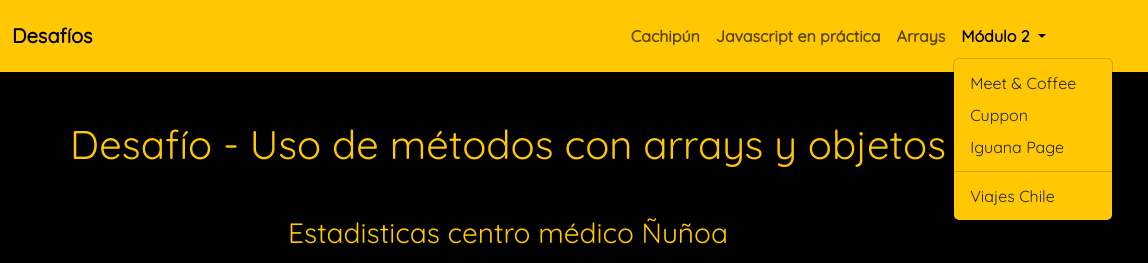
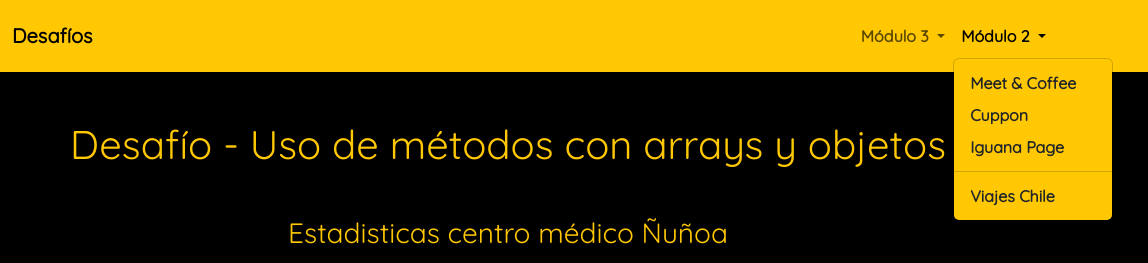
Before and after one commit to jessicamunozm/desaf-o-metodos-con-array, a plain HTML site: page index.html in a window 1280 px wide. Both pictures are taken after a click on the button "Módulo 2". Shown: the top 263 px of the page, 132-1280 px from the left. Drawn offline with nearby package versions, Linux system fonts and the light colour scheme.

Commit message:
se agregan links a navbar

```diff
--- a/assets/css/arraystyle.css
+++ b/assets/css/arraystyle.css
@@ -21,14 +21,15 @@ nav img {
     margin: 1rem;
 }
 
-#dropdownstyle {
+.dropdownstyle {
     background-color: var(--amarillo);
-    font-weight: bolder;
 }
 
-#dropdown {
-    background-color: var(--amarillo);
+.dropdown-item {
+    font-weight: bold;
 }
+
+
 /* FIN NAVBAR */
 
 h1 {
--- a/index.html
+++ b/index.html
@@ -36,24 +36,32 @@
         <button class="navbar-toggler" type="button" data-bs-toggle="collapse" data-bs-target="#navbarNav" aria-controls="navbarNav" aria-expanded="false" aria-label="Toggle navigation">
           <span class="navbar-toggler-icon"></span>
         </button>
-        <div class="collapse navbar-collapse  " id="navbarNav">
+        <div class="collapse navbar-collapse" id="navbarNav">
         <ul class="navbar-nav container justify-content-end">
-            <li class="nav-item">
-              <a class="nav-link" href="https://jessicamunozm.github.io/desafio-cachipun/">Cachipún</a>
-            </li>
-            <li class="nav-item">
-              <a class="nav-link" href="https://jessicamunozm.github.io/Js-en-practica/">Javascript en práctica</a>
-            </li>
-            <li class="nav-item">
-              <a class="nav-link" href="https://jessicamunozm.github.io/desaf-o-metodos-con-array/">Arrays</a>
-            </li>
+
+            <!-- DROPDOWN MÓDULO 3 -->
+
             <li class="nav-item">
             <div class="dropdown">
             <li class="nav-item dropdown">
             <a class="nav-link dropdown-toggle" href="#" role="button" data-bs-toggle="dropdown" aria-expanded="false" >
-                            Módulo 2
-                          </a>
-                          <ul id="dropdownstyle" class="dropdown-menu">
+            Módulo 3 </a>
+            <ul class="dropdown-menu dropdownstyle">
+            <li><a class="dropdown-item" href="https://jessicamunozm.github.io/desafio-cachipun/">Cachipún</a></li>
+            <li><a class="dropdown-item" href="https://jessicamunozm.github.io/Js-en-practica/">Javascript en práctica</a></li>
+            <li><a class="dropdown-item" href="https://jessicamunozm.github.io/desaf-o-metodos-con-array/">Arrays</a></li>
+            <li><hr class="dropdown-divider"></li>
+            <li><a class="dropdown-item" href="https://jessicamunozm.github.io/prueba-modulo3/">SuperHero</a></li>
+            </ul>
+            </li>
+
+            <!-- DROPDOWN MÓDULO 2 -->
+            <li class="nav-item">
+            <div class="dropdown">
+            <li class="nav-item dropdown">
+            <a class="nav-link dropdown-toggle" href="#" role="button" data-bs-toggle="dropdown" aria-expanded="false" >
+            Módulo 2 </a>
+            <ul class="dropdown-menu dropdownstyle">
             <li><a class="dropdown-item" href="#">Meet & Coffee</a></li>
             <li><a class="dropdown-item" href="#">Cuppon</a></li>
             <li><a class="dropdown-item" href="#">Iguana Page</a></li>
```
Lines whose indentation alone changed are shown as unchanged.
